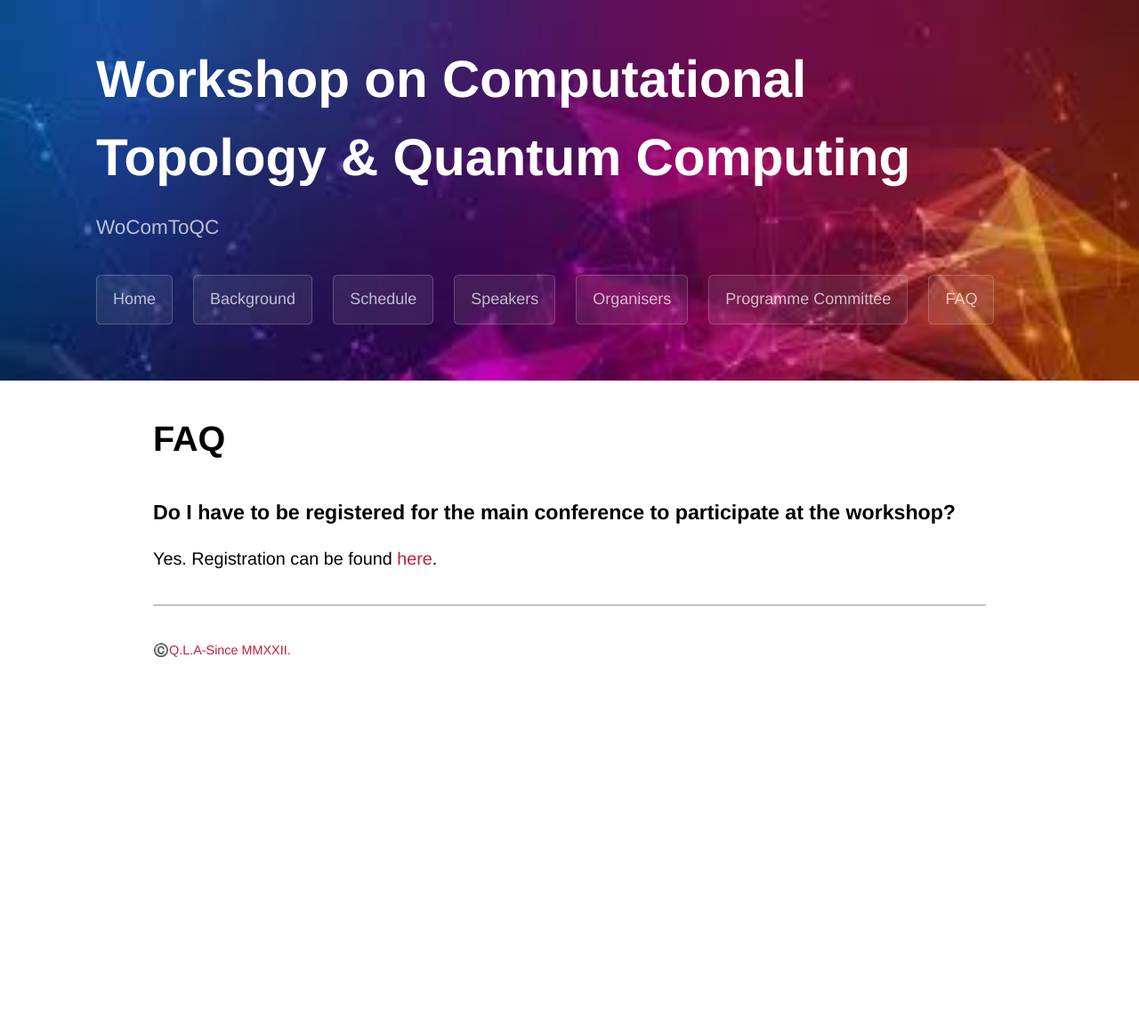
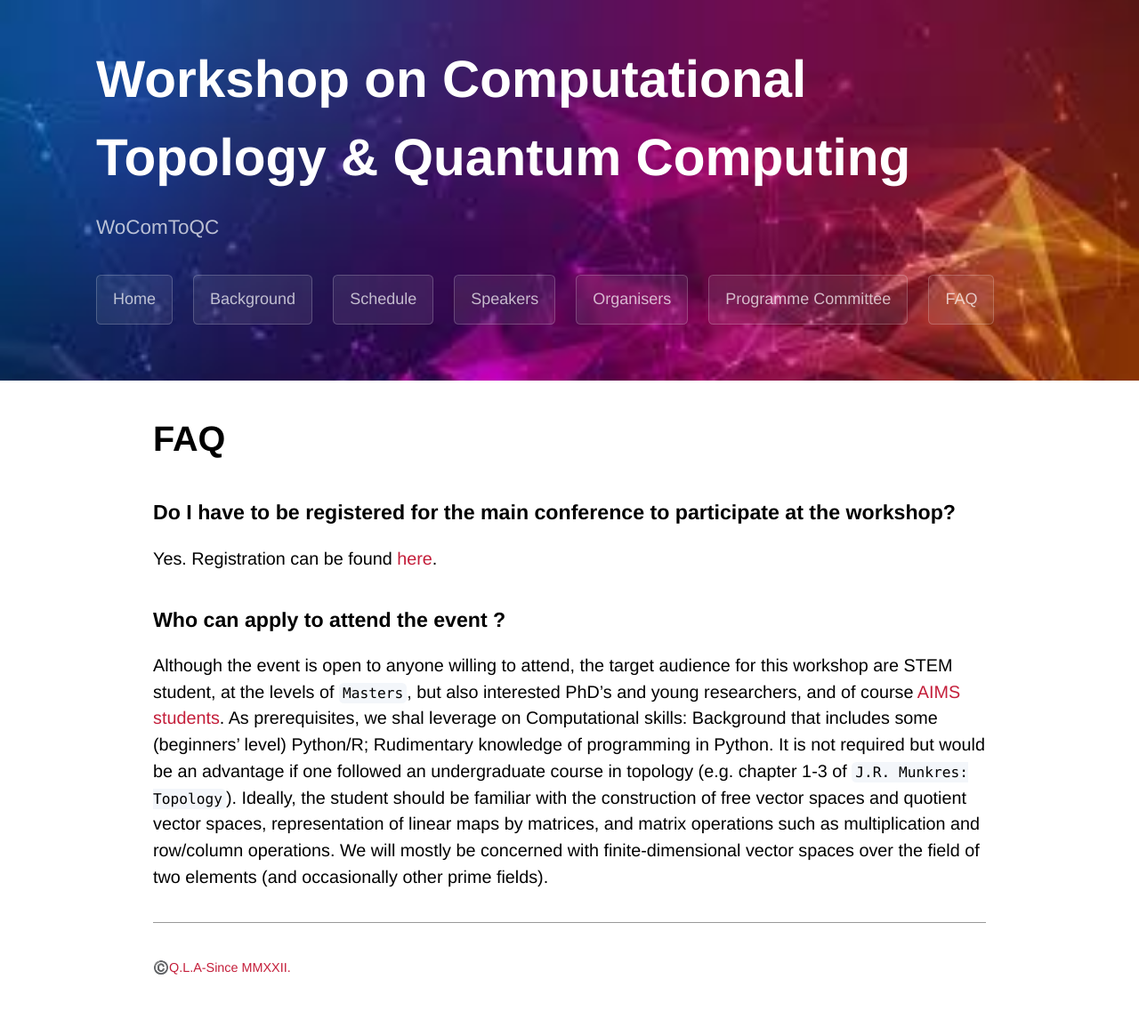
Before and after one commit to WoComtoQC/wocomtoqc.github.io, a Jekyll site: the page built from faq.md, in a window 1280 px wide. Shown: the whole page at 89% size. Built offline with Jekyll 4.4.1, drawn with Linux system fonts in a browser that asks for light colours; some web fonts are replaced; our own code applies the rules of GitHub Pages for plain Markdown files; before the commit the page ends 900 px from its top, so only the background shows below that.

Commit message:
Update faq.md

```diff
--- a/faq.md
+++ b/faq.md
@@ -6,3 +6,8 @@ layout: default
 
 ### Do I have to be registered for the main conference to participate at the workshop?
 Yes. Registration can be found [here](https://forms.office.com/pages/responsepage.aspx?id=6IW_BWzwEUe-0OVajAezTLde7uP09t1OvWn4hSgwq89UQ0g3TlE0S1VSWjNPTkxVRzU4VkNEMEk2MC4u).
+
+
+
+### Who can apply to attend the event ?
+Although the event is open to anyone willing to attend, the target audience for this workshop are STEM student,  at the levels of `Masters`, but also interested PhD's and young researchers, and of course [AIMS students](https://aims.ac.za/). As prerequisites, we shal leverage on Computational skills: Background that includes some (beginners' level) Python/R; Rudimentary knowledge of programming in Python. It is not required but would be an advantage if one followed an undergraduate course in topology (e.g. chapter 1-3 of `J.R. Munkres: Topology`). Ideally, the student should be familiar with the construction of free vector spaces and quotient vector spaces, representation of linear maps by matrices, and matrix operations such as multiplication and row/column operations. We will mostly be concerned with finite-dimensional vector spaces over the field of two elements (and occasionally other prime fields).
```
